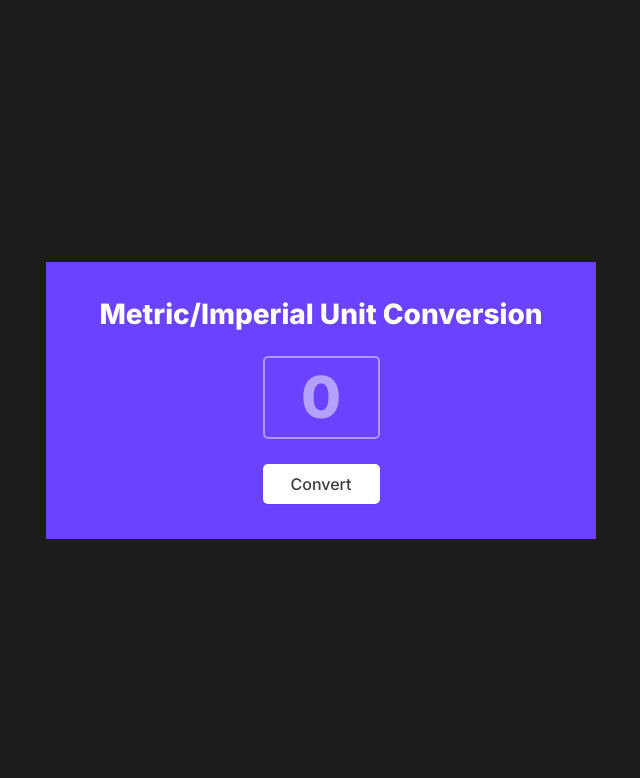
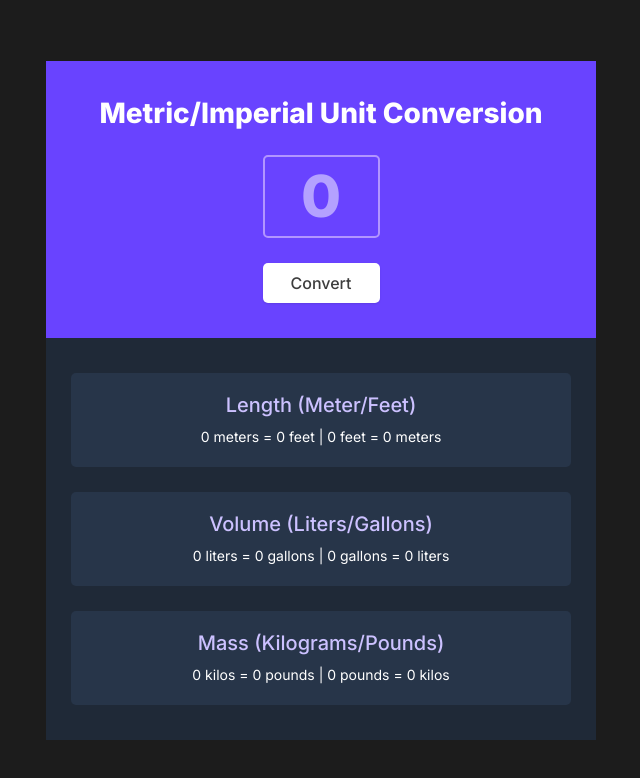
Before and after one commit to oprosvir/scrimba-fullstack, a plain HTML site: page unit-converter/index.html in a window 1280 px wide. Shown: the whole page, without its empty margins (319-959 px from the left). Drawn offline with Linux system fonts and the light colour scheme.

Commit message:
feat: add result cards for length, volume, and mass conversions with updated styles

```diff
--- a/unit-converter/index.html
+++ b/unit-converter/index.html
@@ -20,6 +20,18 @@
             <button id="convert-btn">Convert</button>
         </div>
         <div class="results">
+            <div class="result-card">
+                <h3>Length (Meter/Feet)</h3>
+                <p id="length-el">0 meters = 0 feet | 0 feet = 0 meters</p>
+            </div>
+            <div class="result-card">
+                <h3>Volume (Liters/Gallons)</h3>
+                <p id="volume-el">0 liters = 0 gallons | 0 gallons = 0 liters</p>
+            </div>
+            <div class="result-card">
+                <h3>Mass (Kilograms/Pounds)</h3>
+                <p id="mass-el">0 kilos = 0 pounds | 0 pounds = 0 kilos</p>
+            </div>
         </div>
     </div>
     <script src="script.js"></script>
--- a/unit-converter/style.css
+++ b/unit-converter/style.css
@@ -18,13 +18,11 @@ h1 {
     text-align: center;
     font-weight: 800;
     font-size: 1.75rem;
-    margin-bottom: 25px;
 }
 
 input {
     width: 117px;
     height: 83px;
-    margin-bottom: 25px;
 
     background: transparent;
     color: white;
@@ -73,7 +71,7 @@ button {
     width: 117px;
     padding: 10px 0;
     cursor: pointer;
-    box-shadow: 0px 1px 2px rgba(0, 0, 0, 0.05);
+    box-shadow: 0px 1px 2px rgba(0, 0, 0, 0.1);
 }
 
 .container {
@@ -89,4 +87,36 @@ button {
     display: flex;
     flex-direction: column;
     align-items: center;
+    gap: 25px;
 }
+
+.results {
+    background-color: #1F2937;
+    padding: 35px 25px;
+    display: flex;
+    flex-direction: column;
+    align-items: center;
+    gap: 25px;
+}
+
+.result-card {
+    background-color: #273549;
+    width: 100%;
+    padding: 20px;
+    text-align: center;
+    border-radius: 5px;
+}
+
+.result-card h3 {
+    color: #CCC1FF;
+    font-weight: 500;
+    font-size: 1.25rem;
+    margin-bottom: 10px;
+}
+
+.result-card p {
+    color: white;
+    font-size: 0.875rem;
+    font-weight: 400;
+    line-height: 20px;
+}
```
